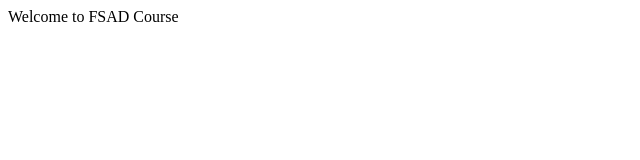
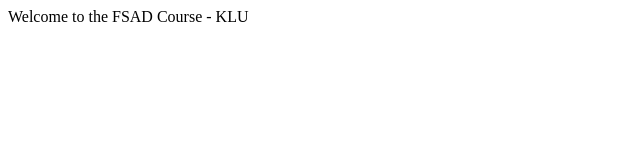
Before and after one commit to Sanjeev-30848/fsadgitproject, a plain HTML site: page index.html in a window 1280 px wide. Shown: the full height of the page, 0-640 px from the left. Drawn offline with Linux system fonts and the light colour scheme.

Commit message:
modified index.html

```diff
--- a/index.html
+++ b/index.html
@@ -6,6 +6,6 @@
     <title>Document</title>
 </head>
 <body>
-    Welcome to FSAD Course
+    Welcome to the FSAD Course - KLU
 </body>
 </html>
```
